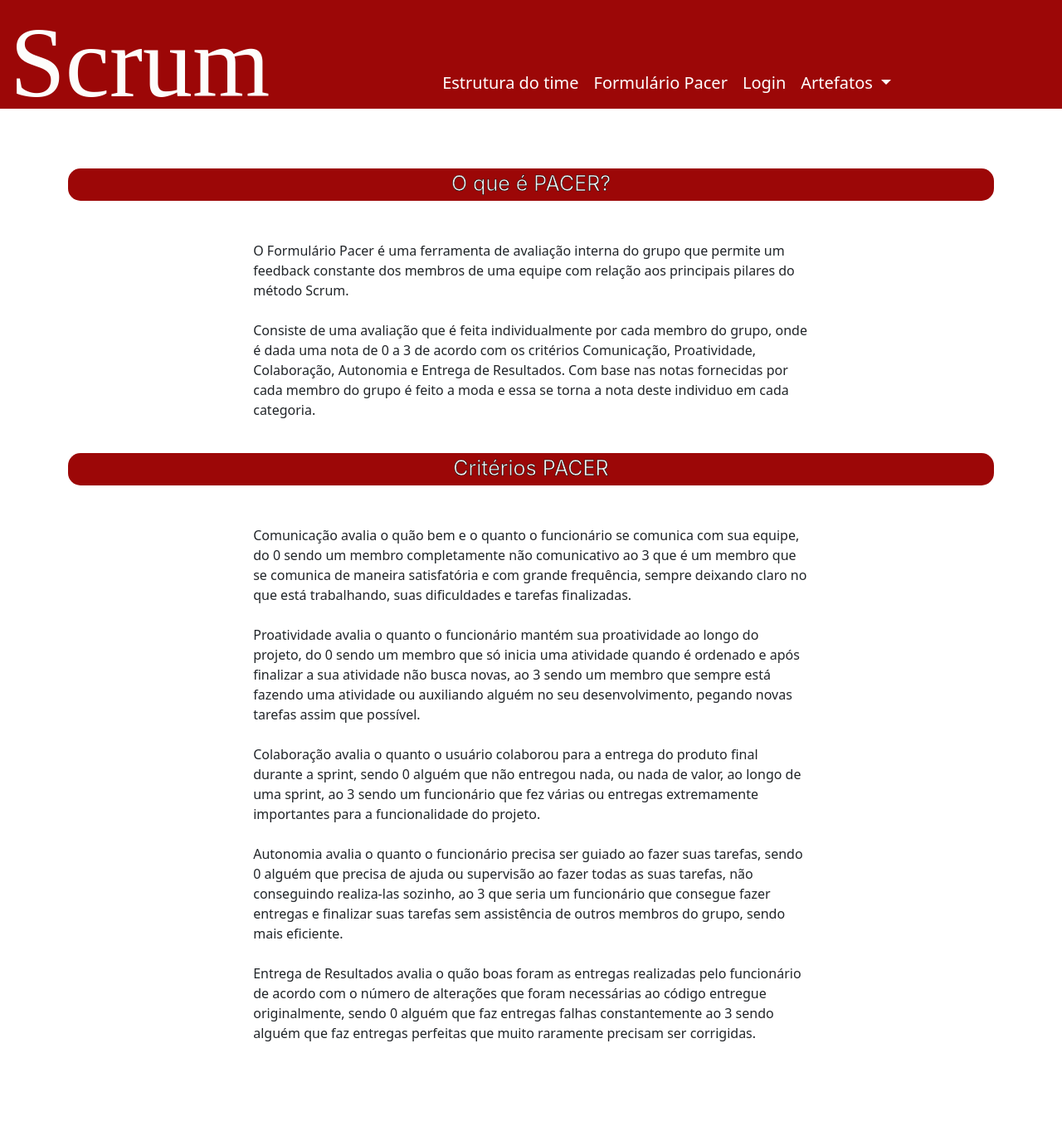
After one commit to FabioHiros/api-ssj3, a Flask app: page /pacer in a window 1280 px wide. The commit adds this page. Shown: the whole page at 83% size. Run offline with Flask 3, Linux system fonts and the light colour scheme; some web fonts are replaced.

Commit message:
Adição da página pacer
Adição da página pacer.

```diff
--- a/app.py
+++ b/app.py
@@ -8,9 +8,9 @@ from werkzeug.security import generate_password_hash, check_password_hash
 app = Flask("__name__")
 app.secret_key = '_5#y2L"F4dasQ8dasdasc]/'
 app.config['SQLALCHEMY_TRACK_MODIFICATIONS']=True
-app.config['SQLALCHEMY_DATABASE_URI']='mysql+mysqlconnector://root:147258369@127.0.0.1:3306/dbapi'
+app.config['SQLALCHEMY_DATABASE_URI']= 'mysql+mysqlconnector://root:a1b2c3d4@127.0.0.1:3306/dbapi'
 #variavel contendo o caminho para o banco de dados
-db_connection_string = 'mysql+mysqlconnector://root:147258369@127.0.0.1:3306/dbapi'
+db_connection_string = 'mysql+mysqlconnector://root:a1b2c3d4@127.0.0.1:3306/dbapi'
 
 #conecta no banco de dados
 engine = create_engine(
@@ -44,6 +44,9 @@ def home():
 def estrutura():
     return render_template('estrutura.html')
 
+@app.route('/pacer')
+def pacer():
+    return render_template('pacer.html')
 
 @app.route('/planningpoker')
 def planningp():
--- a/crud.py
+++ b/crud.py
@@ -5,12 +5,12 @@ from flask_sqlalchemy import SQLAlchemy
 
 
 app=Flask('__name__')
-app.config['SQLALCHEMY_DATABASE_URI'] = 'mysql+mysqlconnector://root:147258369@127.0.0.1:3306/dbapi'
+app.config['SQLALCHEMY_DATABASE_URI'] = 'mysql+mysqlconnector://root:a1b2c3d4@127.0.0.1:3306/dbapi'
 db = SQLAlchemy(app)
 
 
 #variavel contendo o caminho para o banco de dados
-db_connection_string = 'mysql+mysqlconnector://root:147258369@127.0.0.1:3306/dbapi'
+db_connection_string = 'mysql+mysqlconnector://root:a1b2c3d4@127.0.0.1:3306/dbapi'
 
 #conecta no banco de dados
 engine = create_engine(
--- a/templates/base.html
+++ b/templates/base.html
@@ -24,7 +24,7 @@
                 <a class="nav-link active" aria-current="page" href="/estrutura" style="padding-right:10px;">Estrutura do time</a>
               </li>
               <li class="nav-item">
-                <a class="nav-link active" href="#" style="padding-right:10px;">Formulário Pacer</a>
+                <a class="nav-link active" href="/pacer" style="padding-right:10px;">Formulário Pacer</a>
               </li>
               <li class="nav-item">
                 <a class="nav-link active" href="/login"style="padding-right:10px;">Login</a>
--- a/templates/notas.html
+++ b/templates/notas.html
@@ -14,9 +14,11 @@
 
 </div>
 
+
 <form method="POST" action="/notas/" >
-  <select  name=nome class="form-select" aria-label="Default select example">
-    <option selected>Membros</option>
+  <div class="barra container">Membro:</div>
+  <select  name=nome class="form-select" aria-label="Default select example" placeholder="Membros" required>
+    <!-- <option selected disabled>Membros</option> -->
     {% for nome in nomes %}
       <option value="{{nome.nome}}">{{nome.nome}}</option>
       {% endfor %}
--- /dev/null
+++ b/templates/pacer.html
@@ -0,0 +1,38 @@
+{% extends "base.html" %}
+
+
+
+
+{% block content %}
+<div class="container" >
+    <div class="barra">O que é PACER?</div>
+    <br>
+    <br>
+    <div class="container--txthome">
+        <p>
+            O Formulário Pacer é uma ferramenta de avaliação interna do grupo que permite um feedback constante dos membros de uma equipe com relação aos principais pilares do método Scrum.<br><br>
+
+            Consiste de uma avaliação que é feita individualmente por cada membro do grupo, onde é dada uma nota de 0 a 3 de acordo com os critérios Comunicação, Proatividade, Colaboração, Autonomia e Entrega de Resultados. Com base nas notas fornecidas por cada membro do grupo é feito a moda e essa se torna a nota deste individuo em cada categoria.<br><br>
+        </p>
+    </div>
+
+    <div class="barra">Critérios PACER</div>
+    <br>
+    <br>
+    <div class="container--txthome">
+        <p>
+            Comunicação avalia o quão bem e o quanto o funcionário se comunica com sua equipe, do 0 sendo um membro completamente não comunicativo ao 3 que é um membro que se comunica de maneira satisfatória e com grande frequência, sempre deixando claro no que está trabalhando, suas dificuldades e tarefas finalizadas.<br><br>
+
+            Proatividade avalia o quanto o funcionário mantém sua proatividade ao longo do projeto, do 0 sendo um membro que só inicia uma atividade quando é ordenado e após finalizar a sua atividade não busca novas, ao 3 sendo um membro que sempre está fazendo uma atividade ou auxiliando alguém no seu desenvolvimento, pegando novas tarefas assim que possível.<br><br>
+
+
+            Colaboração avalia o quanto o usuário colaborou para a entrega do produto final durante a sprint, sendo 0 alguém que não entregou nada, ou nada de valor, ao longo de uma sprint, ao 3 sendo um funcionário que fez várias ou entregas extremamente importantes para a funcionalidade do projeto.<br><br>
+
+            Autonomia avalia o quanto o funcionário precisa ser guiado ao fazer suas tarefas, sendo 0 alguém que precisa de ajuda ou supervisão ao fazer todas as suas tarefas, não conseguindo realiza-las sozinho, ao 3 que seria um funcionário que consegue fazer entregas e finalizar suas tarefas sem assistência de outros membros do grupo, sendo mais eficiente.<br><br>
+
+            Entrega de Resultados avalia o quão boas foram as entregas realizadas pelo funcionário de acordo com o número de alterações que foram necessárias ao código entregue originalmente, sendo 0 alguém que faz entregas falhas constantemente ao 3 sendo alguém que faz entregas perfeitas que muito raramente precisam ser corrigidas.<br><br>
+            </p>
+    </div>
+
+</div>
+{% endblock %}
```
Also changed, not shown: 1 other file.
